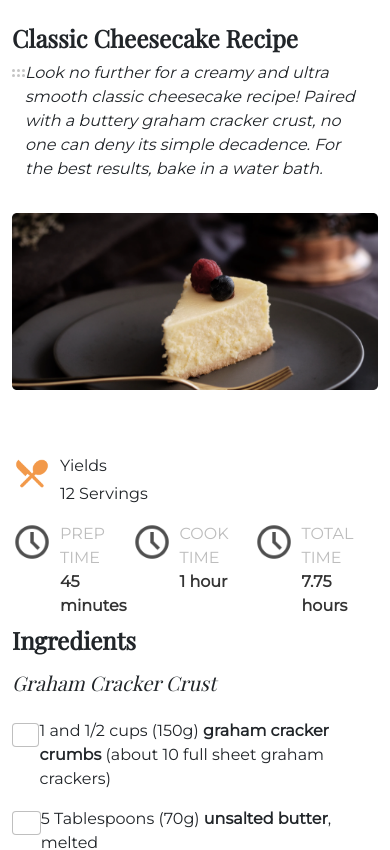
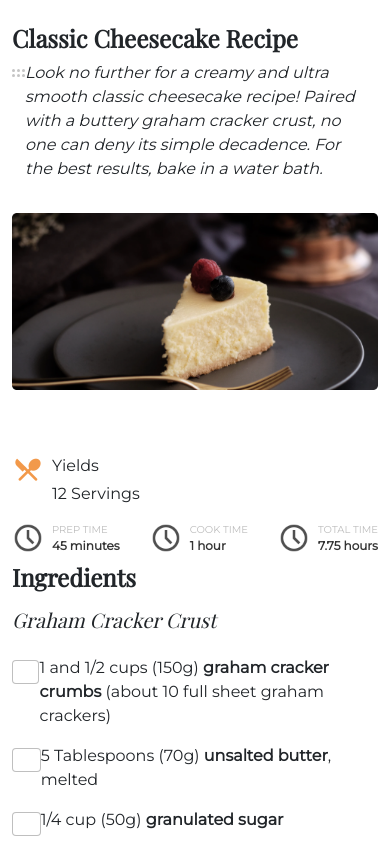
Before and after one commit to jaypee-0/DevChallenges, a React (Create React App) app: page / in a window 390 px wide. Shown: the top 850 px of the page. Built offline with nearby package versions, Linux system fonts and the light colour scheme; the HTML template or start-up script is replaced by a standard one.

Commit message:
FIRST COMMIT

```diff
--- a/src/Components/RecipeSteps.scss
+++ b/src/Components/RecipeSteps.scss
@@ -36,15 +36,21 @@
     input[type= "checkbox"] {
         padding-right: 1.5rem;
     }
-    .caption{
-        font-size: 10px;
-    }
-    .name{
-        font-size: 14px;
-    }
 }
 @media screen and (min-width: 768px) and (max-width: 1024px) {
     .RecipesSteps {
         width: 100%;
     }
 }
+@media screen and (max-width: 480px) {
+    .clock {
+        height: 32px;
+        width: 32px;
+    }
+    .caption{
+        font-size: 10px!important;
+    }
+    .name{
+        font-size: 12px!important;
+    }
+}
```
